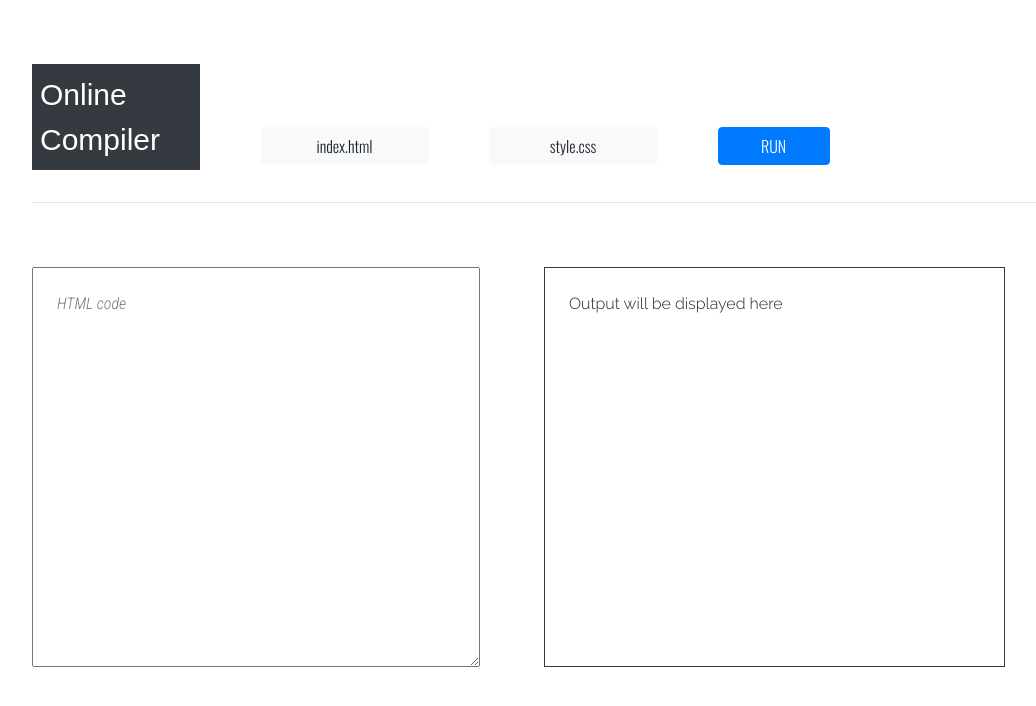
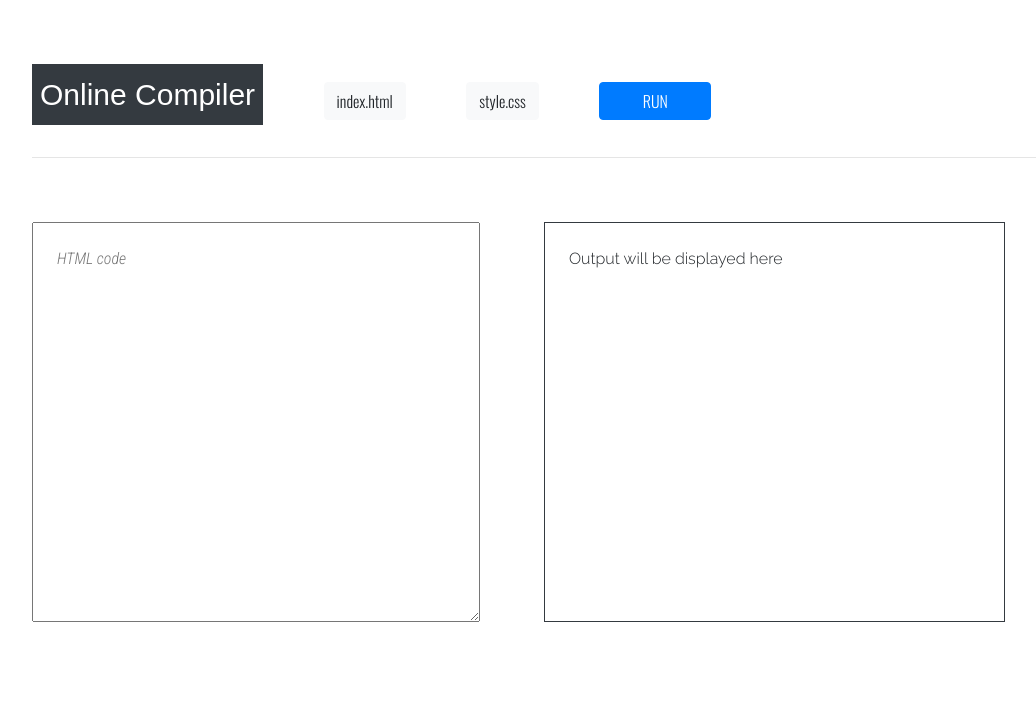
Before and after one commit to Dnyaneshwar88/Compiler, a plain HTML site: page index.html in a window 1280 px wide. Shown: the whole page, without its empty margins (96-1132 px from the left). Drawn offline with nearby package versions, Linux system fonts and the light colour scheme; a web font is replaced by a local one.

Commit message:
Update style.css

```diff
--- a/style.css
+++ b/style.css
@@ -9,7 +9,7 @@
 }
 
 .but {
-    width: 15%;
+/*     width: 15%; */
     margin-right: 5%;
     font-family: 'Oswald', sans-serif;
 }
```
